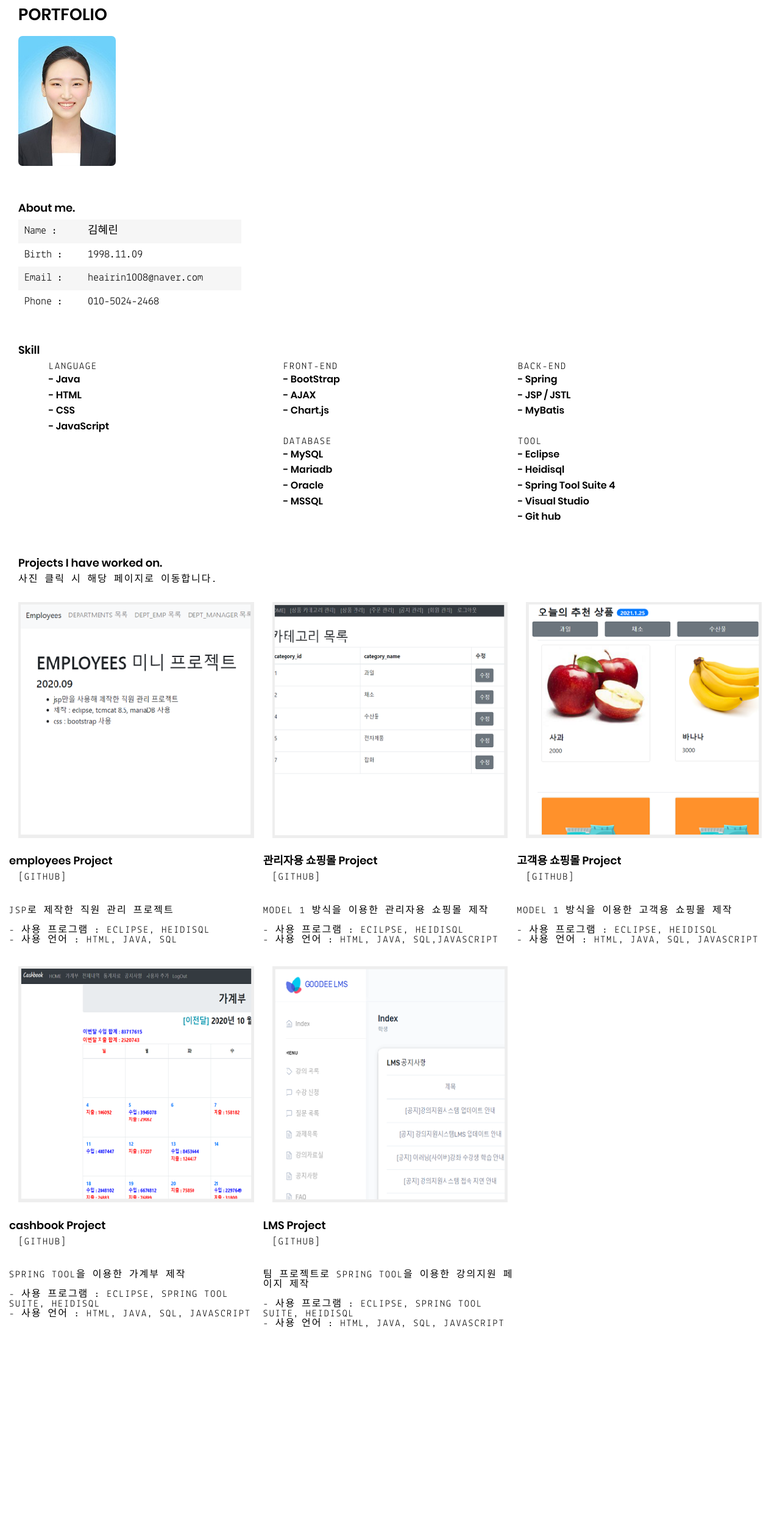
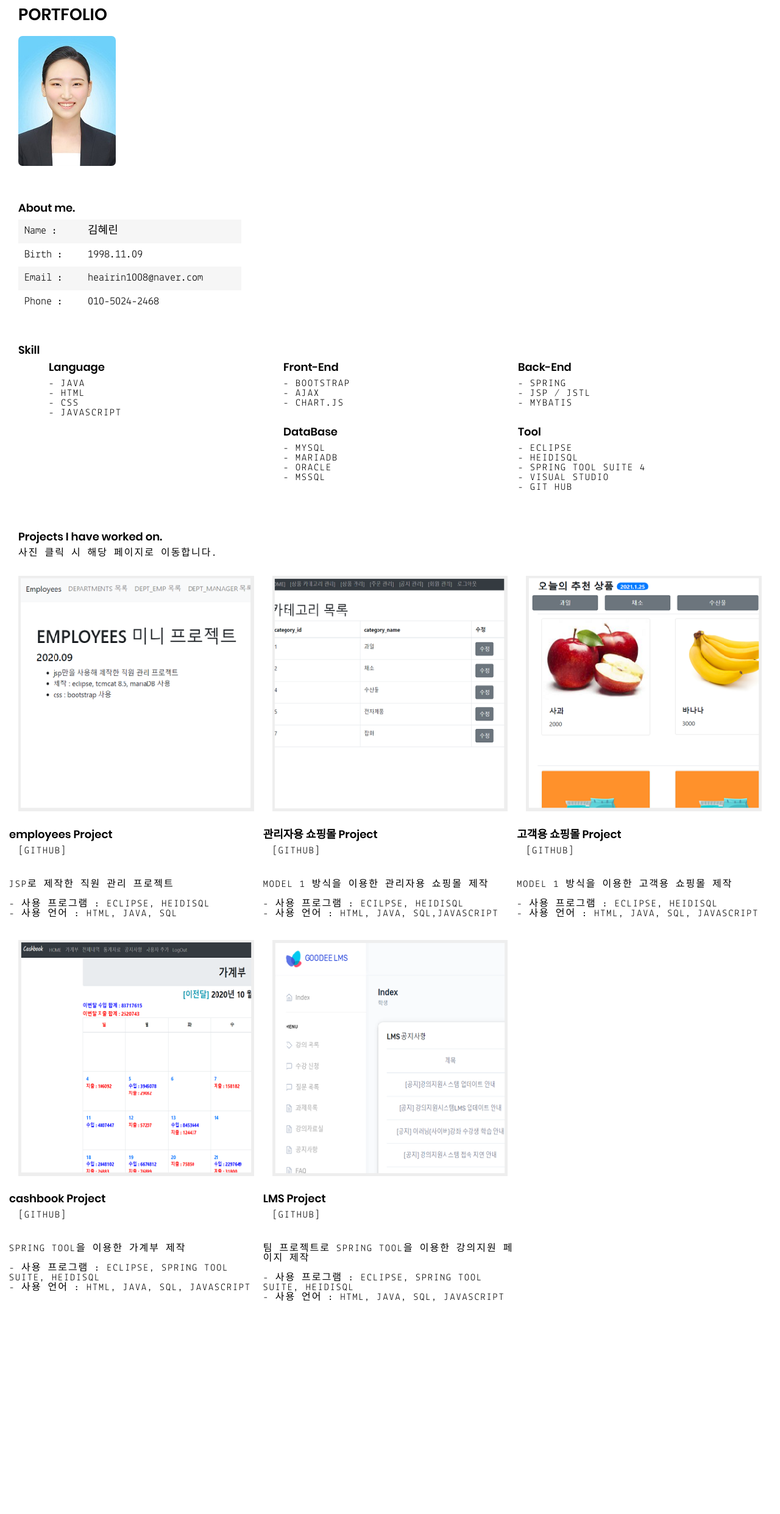
Before and after one commit to heairin1008/heairin1008.github.io, a Jekyll site: the page built from index.html, in a window 1280 px wide. Shown: the whole page at 61% size. Built offline with Jekyll 4.4.1, drawn with Linux system fonts in a browser that asks for light colours; after the commit the page ends 2438 px from its top, so only the background shows below that.

Commit message:
Update index.html

```diff
--- a/index.html
+++ b/index.html
@@ -40,39 +40,39 @@
 				<h3>Skill</h3>
 				<ul class="container projects-list" style="margin-left:20px;">
                				<li class="img-wrapper">
-						<h2>Language</h2>
-						<p> - Java <br>
+						<h3>Language</h3>
+						<p class="h2"> - Java <br>
 						    - HTML <br>
 						    - CSS <br>
 						    - JavaScript
 						</p>
 					</li>
 					<li class="img-wrapper">
-						<h2>Front-End</h2>
-						<p> - BootStrap <br>
+						<h3>Front-End</h3>
+						<p class="h2"> - BootStrap <br>
 						    - AJAX <br>
 						    - Chart.js
 						</p>
 					</li>
 					<li class="img-wrapper">
-						<h2>Back-End</h2>
-						<p> - Spring <br>
+						<h3>Back-End</h3>
+						<p class="h2"> - Spring <br>
 						    - JSP / JSTL <br>
 						    - MyBatis<br>
 						</p>
 					</li>
 					<br>
 					<li class="img-wrapper">
-						<h2>DataBase </h2>
-						<p> - MySQL <br>
+						<h3>DataBase </h3>
+						<p class="h2"> - MySQL <br>
 						    - Mariadb <br>
 						    - Oracle <br>
 						    - MSSQL
 						</p>
 					</li>
 					<li class="img-wrapper">
-						<h2>Tool </h2>
-						<p> - Eclipse <br>
+						<h3>Tool </h3>
+						<p class="h2"> - Eclipse <br>
 						    - Heidisql <br>
 					     	    - Spring Tool Suite 4 <br>
 						    - Visual Studio <br>
```
